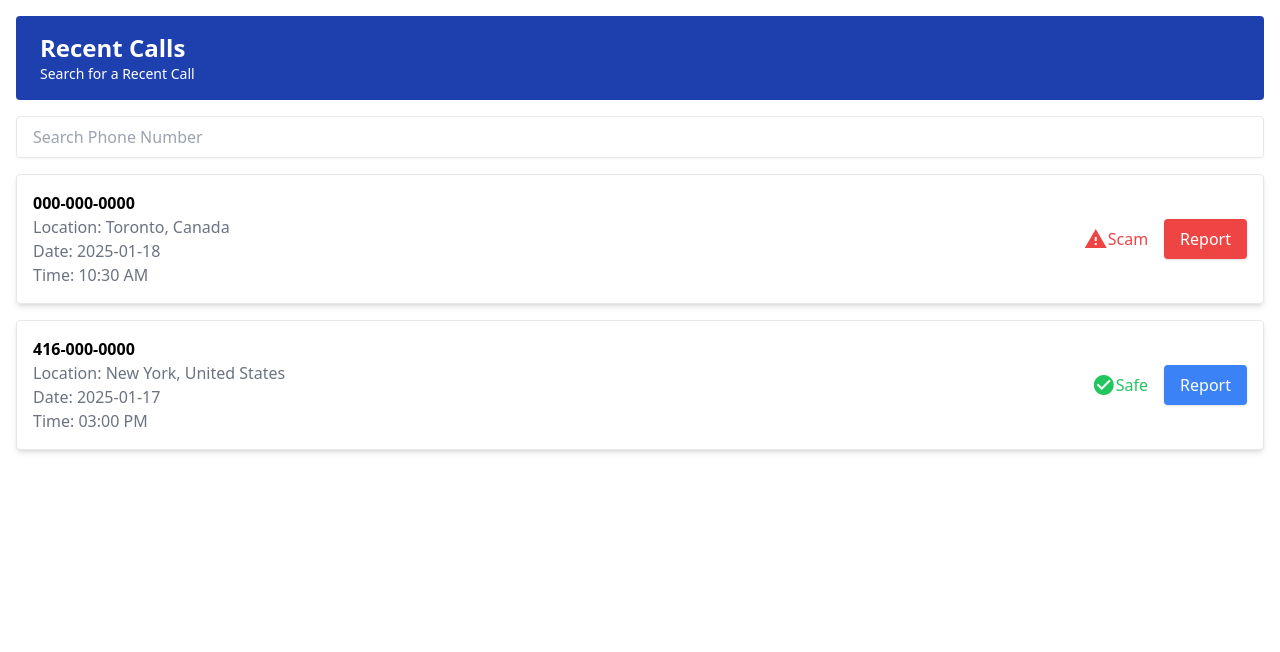
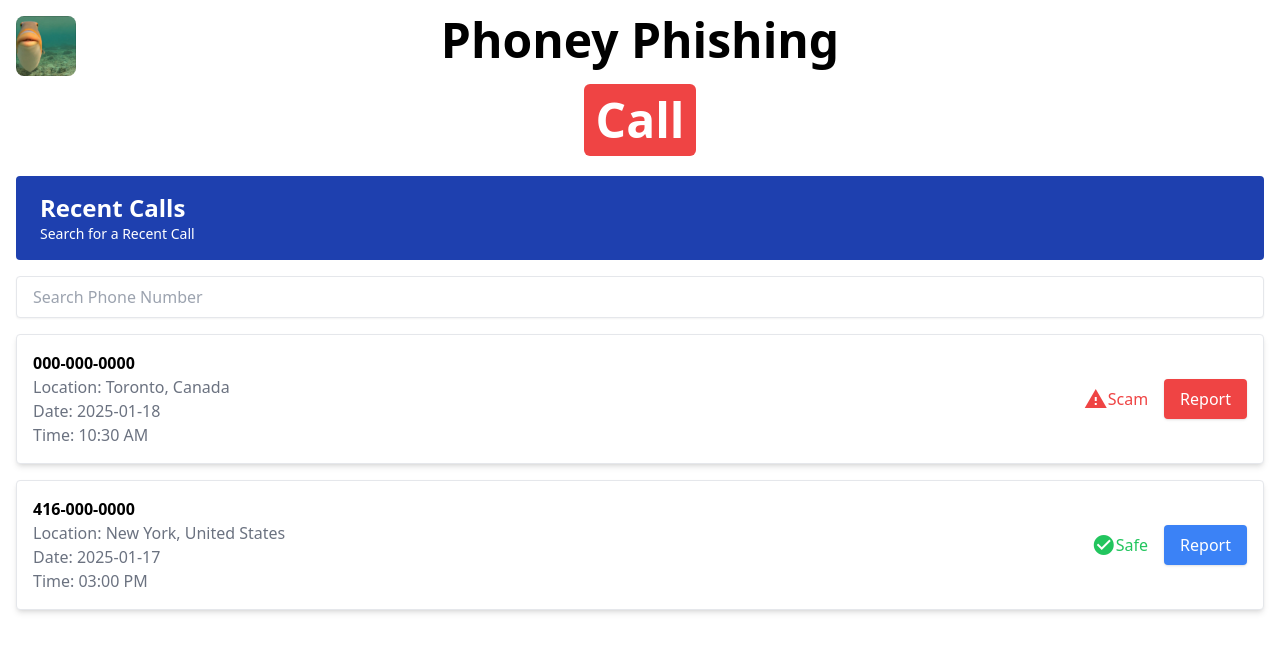
Before and after one commit to digitalyoshixi/phonyphish, a Next.js app: page / in a window 1280 px wide. Shown: the top 652 px of the page. Built offline with nearby package versions, Linux system fonts and the light colour scheme.

Commit message:
adding fishies:

```diff
--- a/pages/index.js
+++ b/pages/index.js
@@ -28,6 +28,13 @@ export default function Home() {
 
     return (
       <div className="p-4">
+          <img style={{position: 'absolute', top: 0, left: 0}} width="60" className="m-4 rounded-lg" src="/cover1.png"></img>
+        <div className="flex flex-row justify-center">
+          <h1 className="text-5xl font-extrabold text-center">Phoney Phishing</h1>
+        </div>
+        <div className="flex justify-center">
+          <button className="p-3 m-5 rounded-md font-bold text-5xl text-white bg-red-500">Call</button>
+        </div>
         <header className="bg-blue-800 text-white py-4 px-6 rounded mb-4">
           <h1 className="text-2xl font-bold">Recent Calls</h1>
           <p className="text-sm">Search for a Recent Call</p>
```
Also changed, not shown: public/cover1.png (added).
